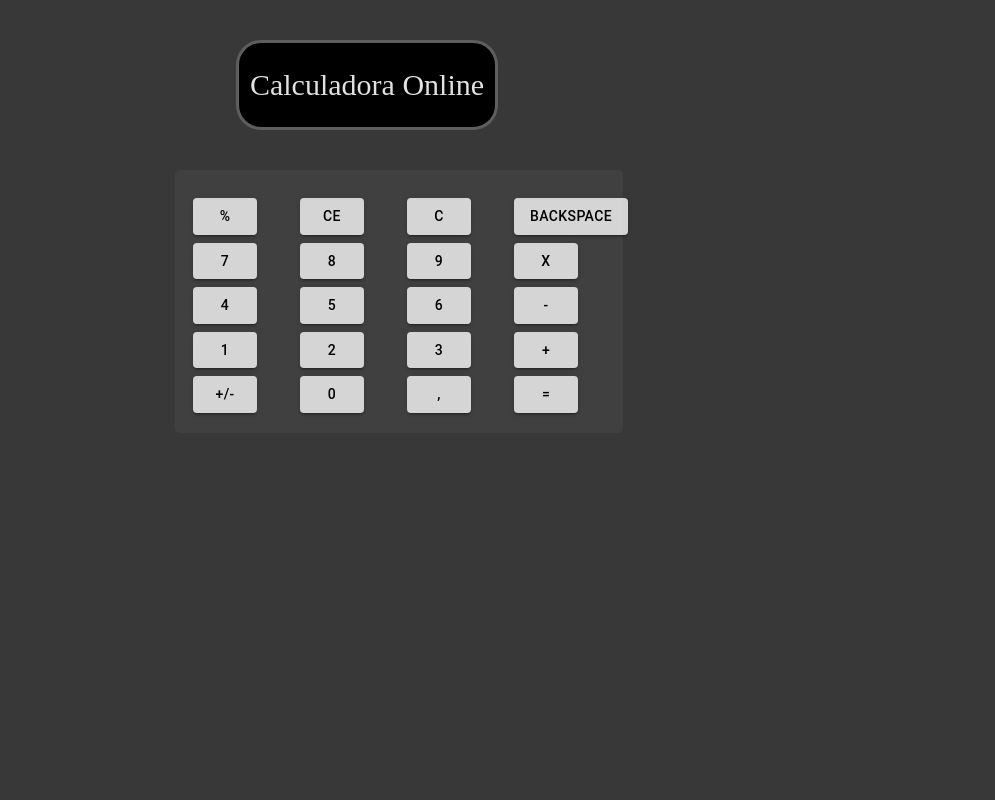
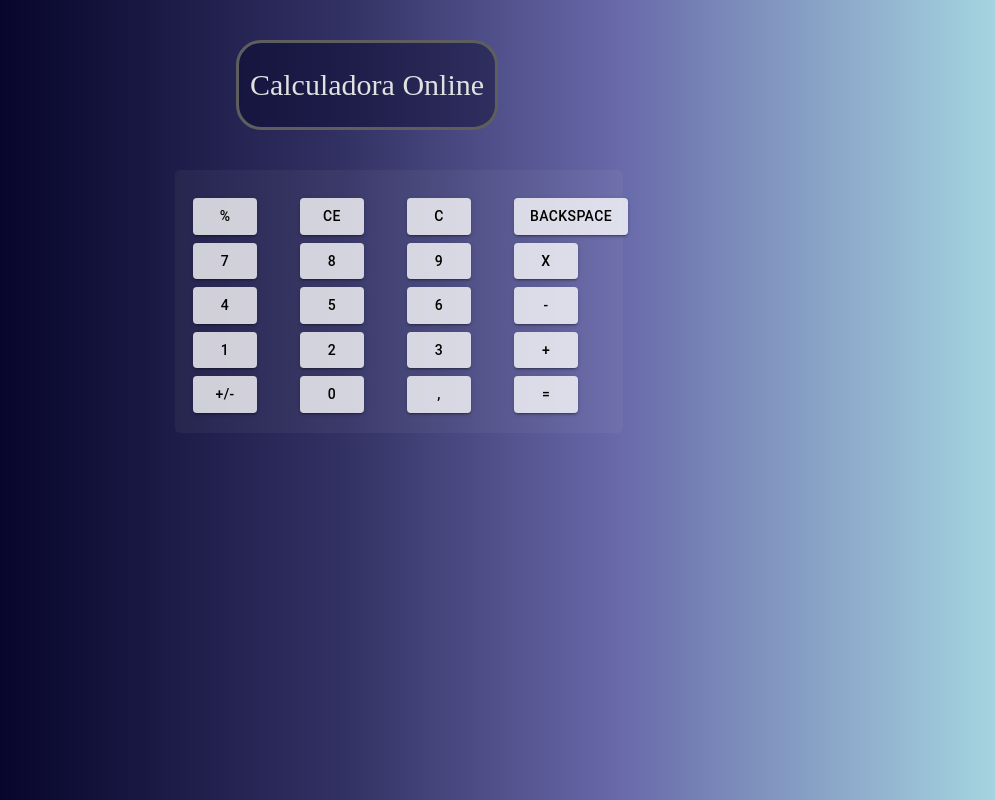
Before and after one commit to marianehds/calculadora, a React (Create React App) app: page / in a window 1280 px wide. Shown: the whole page, without its empty margins (273-1268 px from the left). Built offline with nearby package versions, Linux system fonts and the light colour scheme.

Commit message:
cores atualizadas

```diff
--- a/src/view/home/home.scss
+++ b/src/view/home/home.scss
@@ -1,6 +1,7 @@
 body {
   margin: 0 0 0 0;
-  background-color: #383838;
+  background: rgb(2,0,36);
+background: linear-gradient(90deg, rgba(2,0,36,1) 18%, rgba(50,49,99,1) 48%, rgba(103,103,168,1) 69%, rgba(167,216,226,1) 100%);
 
   p {
     margin: 0 0 0 0;
@@ -12,7 +13,7 @@ body {
   height: 84px;
   display: flex;
   margin: 40px auto 0px auto;
-  background-color: black;
+  background-color: #0200246b;
   border-radius: 25px;
   border: #5e5e5e solid 3px;
   align-items: center;
@@ -27,6 +28,3 @@ body {
   border-radius: 5px;
   padding: 20px 10px 20px 10px;
 }
-.botao {
-  color: #e4001e;
-}
```
